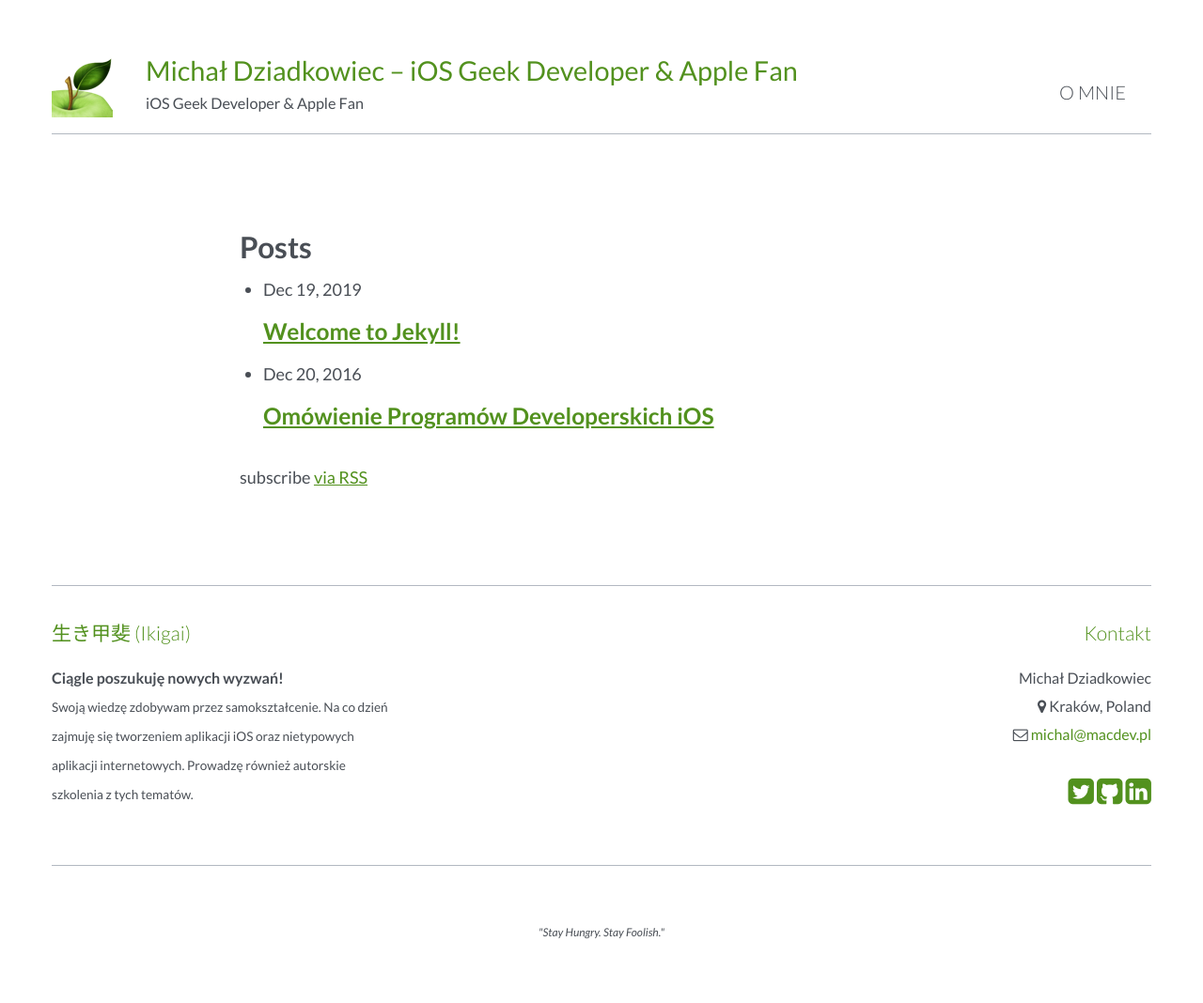
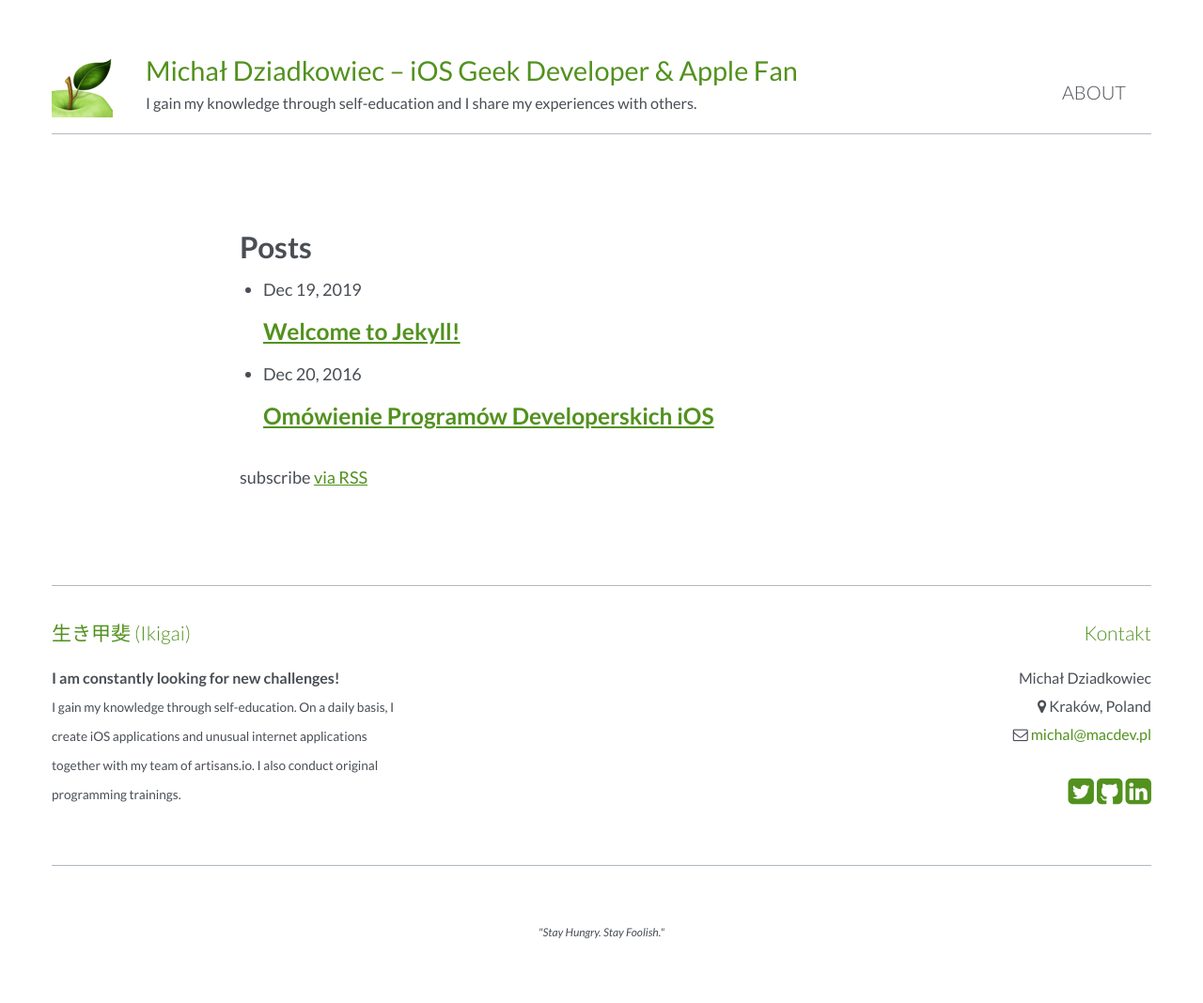
Before and after one commit to mdziadkowiec/homepage, a Jekyll site: the page built from index.markdown, in a window 1280 px wide. Shown: the whole page at 94% size. Built offline with Jekyll 4.4.1, drawn with Linux system fonts in a browser that asks for light colours.

Commit message:
update about myself page and site config

```diff
--- a/_config.yml
+++ b/_config.yml
@@ -22,14 +22,14 @@ title: Michał Dziadkowiec – iOS Geek Developer & Apple Fan
 email: michal@macdev.pl
 address: Kraków, Poland
 subtitle: >- # this means to ignore newlines until next key
-  iOS Geek Developer & Apple Fan
+  I gain my knowledge through self-education and I share my experiences with others.
 description: >- # this means to ignore newlines until "baseurl:"
-  Swoją wiedzę zdobywam przez samokształcenie. Na co dzień zajmuję się tworzeniem aplikacji iOS oraz nietypowych aplikacji internetowych. Prowadzę również autorskie szkolenia z tych tematów.
+  On a daily basis, I create iOS applications and unusual internet applications together with my team of artisans.io. I also conduct original programming trainings.
 baseurl: "" # the subpath of your site, e.g. /blog
-url: "" # the base hostname & protocol for your site, e.g. http://example.com
-lang: pl
-twitter_username: jekyllrb
-github_username:  jekyll
+url: "https://michal.dziadkowiec.pl" # the base hostname & protocol for your site, e.g. http://example.com
+lang: en
+twitter_username: mdziadkowiec
+github_username:  mdziadkowiec
 
 # Build settings
 # theme: minima
--- a/_includes/footer.html
+++ b/_includes/footer.html
@@ -8,8 +8,8 @@
         </header>
 
         <p>
-          <strong>Ciągle poszukuję nowych wyzwań!</strong><br>
-          <small>Swoją wiedzę zdobywam przez samokształcenie. Na co dzień zajmuję się tworzeniem aplikacji iOS oraz nietypowych aplikacji internetowych. Prowadzę również autorskie szkolenia z tych tematów.</small>
+          <strong>I am constantly looking for new challenges!</strong><br>
+          <small>I gain my knowledge through self-education. On a daily basis, I create iOS applications and unusual internet applications together with my team of artisans.io. I also conduct original programming trainings.</small>
         </p>
       </article>
     </div>
```
Also changed, not shown: about.markdown (added, +32 -0 lines), o-mnie.markdown (deleted, +0 -12 lines), assets/img/2021-Michał-Dziadkowiec.png (added).
